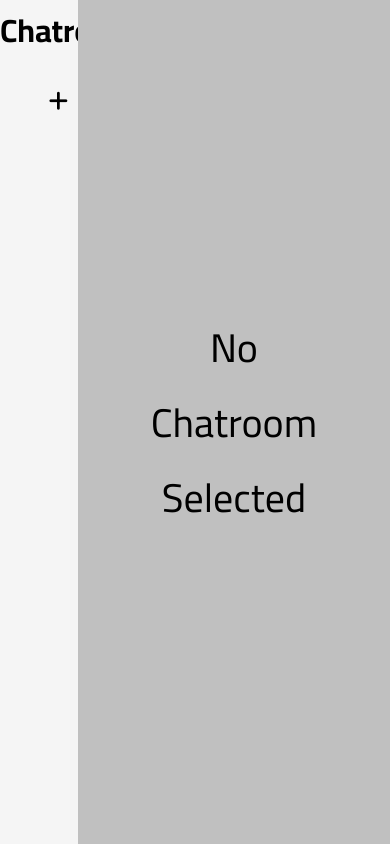
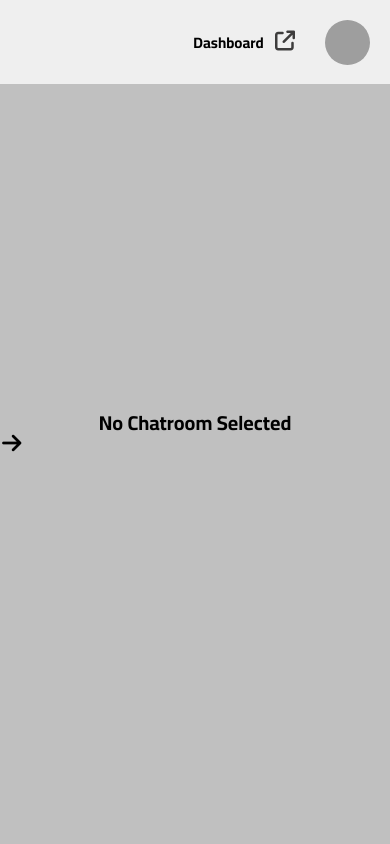
Before and after one commit to Med-Slimen/SmartNet, a PHP site: page /chatroom.php in a window 390 px wide. Run offline with PHP 8.4, Linux system fonts and the light colour scheme; the visitor is signed in with stand-in values (Sample User, id 1); data that the repository does not hold is empty; some libraries are stand-ins or nearby versions; some web fonts are replaced; grey boxes are pictures that could not be loaded.

Commit message:
Responsive Chatroom

```diff
--- a/adminPanel.php
+++ b/adminPanel.php
@@ -44,10 +44,9 @@ if (isset($_COOKIE["token"])) {
   <link rel="preconnect" href="https://fonts.gstatic.com" crossorigin />
   <link href="https://fonts.googleapis.com/css2?family=Playwrite+IN:wght@100..400&display=swap" rel="stylesheet" />
   <link rel="icon" type="image/png" href="https://res.cloudinary.com/dut839epn/image/upload/f_auto,q_auto/mwlldu11prcamv90qmul" />
-  <script src="index.js"></script>
 </head>
 
-<body onload="menu()">
+<body>
   <!-- Start Header -->
   <div id="header" class="header">
     <div class="container">
--- a/chatroom.js
+++ b/chatroom.js
@@ -1,5 +1,19 @@
 function onload() {
   displayChatrooms();
+  document.addEventListener("click", function (event) {
+    let arrow = document.getElementById("dropDown-chat-arrow");
+    let chatrooms = document.querySelector(".chatrooms");
+    if (screen.width < 768) {
+      if (arrow.contains(event.target)) {
+        chatrooms.style.left = "0%";
+      } else if (
+        document.contains(event.target) &&
+        !chatrooms.contains(event.target)
+      ) {
+        chatrooms.style.left = "-55%";
+      }
+    }
+  });
 }
 function displayChatrooms() {
   let chatroomsDiv = document.querySelector(".chatrooms");
@@ -136,7 +150,7 @@ function showCreateChatroom() {
   createChatroom_div.style.opacity = "1";
   createChatroom_div.style.visibility = "visible";
   createChatroom_div.style.transform = "scale(1) translate(-50%,-50%)";
-  createChatroom_div.style.zIndex = "99";
+  createChatroom_div.style.zIndex = "102";
 }
 function unshowCreateChatroom() {
   let createChatroom_div = document.querySelector(".createChatroom");
--- a/chatroom.php
+++ b/chatroom.php
@@ -1,6 +1,25 @@
 <?php
 include 'connect.php';
-session_start(); ?>
+session_start(); // Start the session
+
+$timeout_duration = 1800; // 30 minutes (in seconds)
+
+// Check if the last activity time is set
+if (isset($_SESSION['LAST_ACTIVITY'])) {
+  $time_since_last_activity = time() - $_SESSION['LAST_ACTIVITY'];
+
+  // If the user has been inactive for too long, destroy the session
+  if ($time_since_last_activity > $timeout_duration) {
+    session_unset();  // Clear session data
+    session_destroy(); // Destroy the session
+    header("Location: adminPanel.php?timeout=true"); // Redirect to login
+    exit();
+  }
+}
+
+// Update last activity timestamp
+$_SESSION['LAST_ACTIVITY'] = time();
+?>
 <!DOCTYPE html>
 <html lang="en">
 
@@ -27,11 +46,14 @@ session_start(); ?>
 </head>
 
 <body onload="onload()">
+  <div id="dropDown-chat-arrow"><i class="fa-solid fa-arrow-down"></i></div>
   <div class="chatrooms">
-    <h1>Chatrooms</h1>
-    <p onclick="showCreateChatroom()" id="plus">
-      <i class="fa-solid fa-plus"></i>
-    </p>
+    <div class="chatrooms_header">
+      <h1>Chatrooms</h1>
+      <p onclick="showCreateChatroom()" id="plus">
+        <i class="fa-solid fa-plus"></i>
+      </p>
+    </div>
     <!-- <div  class="room">
       <div class="text">
         <h3>Chatroom Name</h3>
@@ -43,8 +65,12 @@ session_start(); ?>
     <div class="overlay">
       <p>No Chatroom Selected</p>
     </div>
-    <div class="header">
-      <h3 id="chatName">Chatroom Name</h3>
+    <div style="z-index: 100;position: relative;" class="header">
+      <h3 id="chatName"></h3>
+      <div class="profile">
+        <a href="dashboard.php" target="_blank">Dashboard <i class="fa-solid fa-arrow-up-right-from-square"></i></a>
+        <img src="<?= $_SESSION['avatar'] ?>" alt="" />
+      </div>
     </div>
     <div class="messages" admin_id="<?= $_SESSION["admin_id"] ?>">
       <!-- <div class="message">
--- a/css/dashboard.css
+++ b/css/dashboard.css
@@ -238,7 +238,7 @@ a:visited{
         font-size: 16px;
     }
 }
-.panel .header .profile{
+ .header .profile{
     width: fit-content;
     max-width: 100%;
     display: flex;
@@ -304,20 +273,20 @@ a:visited{
     transition: var(--trans);
     font-weight: bold;
 }
-.panel .header .profile .profile-settings h3{
+ .header .profile .profile-settings h3{
     border-bottom: 1px solid #777;
 }
-.panel .header .profile .profile-settings a li:hover{
+ .header .profile .profile-settings a li:hover{
     padding-left: 15px;
 }
-.panel .header .profile img{
+ .header .profile img{
     width: 65px;
     height: 65px;
     border-radius: 100%;
     max-width: 100%;
 }
 @media (max-width: 767px) {
-    .panel .header .profile img{
+     .header .profile img{
         width: 60px;
         height: 60px;
     }
@@ -893,12 +862,26 @@ tbody tr:nth-child(even){
     position: absolute;
     left: 0;
     top: 0;
+    transition: var(--trans);
+    padding: 10px;
     background-color: whitesmoke;
     width: 20%;
     height: 100vh;
 }
+
 .chatrooms h1{
-    margin-bottom: 20px;
+    font-size: 30px;
+}
+.chatrooms_header{
+    display: flex;
+    justify-content: space-between;
+    align-items: center;
+    height: 40px;
+}
+@media (max-width: 992px) {
+    .chatrooms h1{
+        font-size: 22px;
+    }
 }
 .chatroom_messages{
     position: absolute;
@@ -908,7 +891,7 @@ tbody tr:nth-child(even){
     height: 100vh;
 }
 .chatroom_messages .overlay{
-    z-index: 110;
+    z-index: 99;
     background-color: rgb(192, 192, 192);
     width: 100%;
     display: block;
@@ -918,6 +901,7 @@ tbody tr:nth-child(even){
     font-size: 40px;
     text-align: center;
     position: absolute;
+    font-weight: bold;
     left: 50%;
     top: 50%;
     transform: translate(-50%,-50%);
@@ -928,22 +912,48 @@ tbody tr:nth-child(even){
     background-color: #efefef;
 }
 .chatroom_messages .header #chatName{
-    font-size: 28px;
-    margin-left: 10px;
+    font-size: 25px;
+    margin-left: 15px;
 }
 .room{
-    margin: 25px auto;
+    margin: 10px 0 15px 15px;
     padding: 5px;
     cursor: pointer;
     width: 200px;
+    max-width: 100%;
     background-color: white;
     border-radius: 10px;
 }
+
 .chatroom_messages .msg .avatar img{
     width: 45px;
     height: 45px;
     border-radius: 100%;
     max-width: 100%;
+}
+.header .profile a > i {
+    font-size: 22px;
+    margin-left: 10px;
+    color: rgb(61 60 60);
+}
+ .header .profile > a{
+    font-size: 22px;
+    font-weight: bold;
+    color: black;
+}
+
+@media (max-width: 767px) {
+    .header .profile a > i {
+        font-size: 20px;
+        margin-left: 8px;
+    }
+    .header .profile > a{
+        font-size: 15px;
+    }
+    .chatroom_messages .profile img{
+        width: 45px;
+        height: 45px;
+    }
 }
 .messages{
     display: flex;
@@ -1058,4 +1070,56 @@ tbody tr:nth-child(even){
     float: right;
     font-size: 22px;
 }
+.chatroom_messages .header{
+    display: flex;
+    justify-content: space-between;
+    align-items: center;
+}
+#dropDown-chat-arrow{
+    text-align: center;
+    font-size: 22px;
+    font-weight: bold;
+    position: absolute;
+    left: 25px;
+    z-index: 102;
+    display: none;
+    top: 50%;
+    transform: rotate(-90deg) translateY(-50%);
+}
+@media (max-width: 767px) {
+    .chatrooms{
+        z-index: 101;
+        position: fixed;
+        width: 50%;
+        left: -55%;
+        height: 100vh;
+        overflow: hidden;
+
+    }
+    .room{
+        display: inline-block;
+        margin: 10px 15px 10px 0;
+        width: 140px;
+    }
+    #plus{
+        margin-right: 15px;
+    }
+    .chatroom_messages{
+        display: block;
+        left: 0%;
+        top: 0;
+        width: 100%;
+        height: 100vh;
+    }
+    .chatroom_messages .overlay p {
+        font-size: 20px;
+    }
+    .chatroom_messages .header #chatName{
+        font-size: 18px;
+        margin-left: 0;
+    }
+    #dropDown-chat-arrow{
+        display: block;
+    }
+}
 /* End chatroom */
```
Also changed, not shown: other parts of css/dashboard.css (+7 -36 lines), dashboard.php (+19 -0 lines), login.php (+17 -0 lines), login_verification.php (+17 -0 lines).
